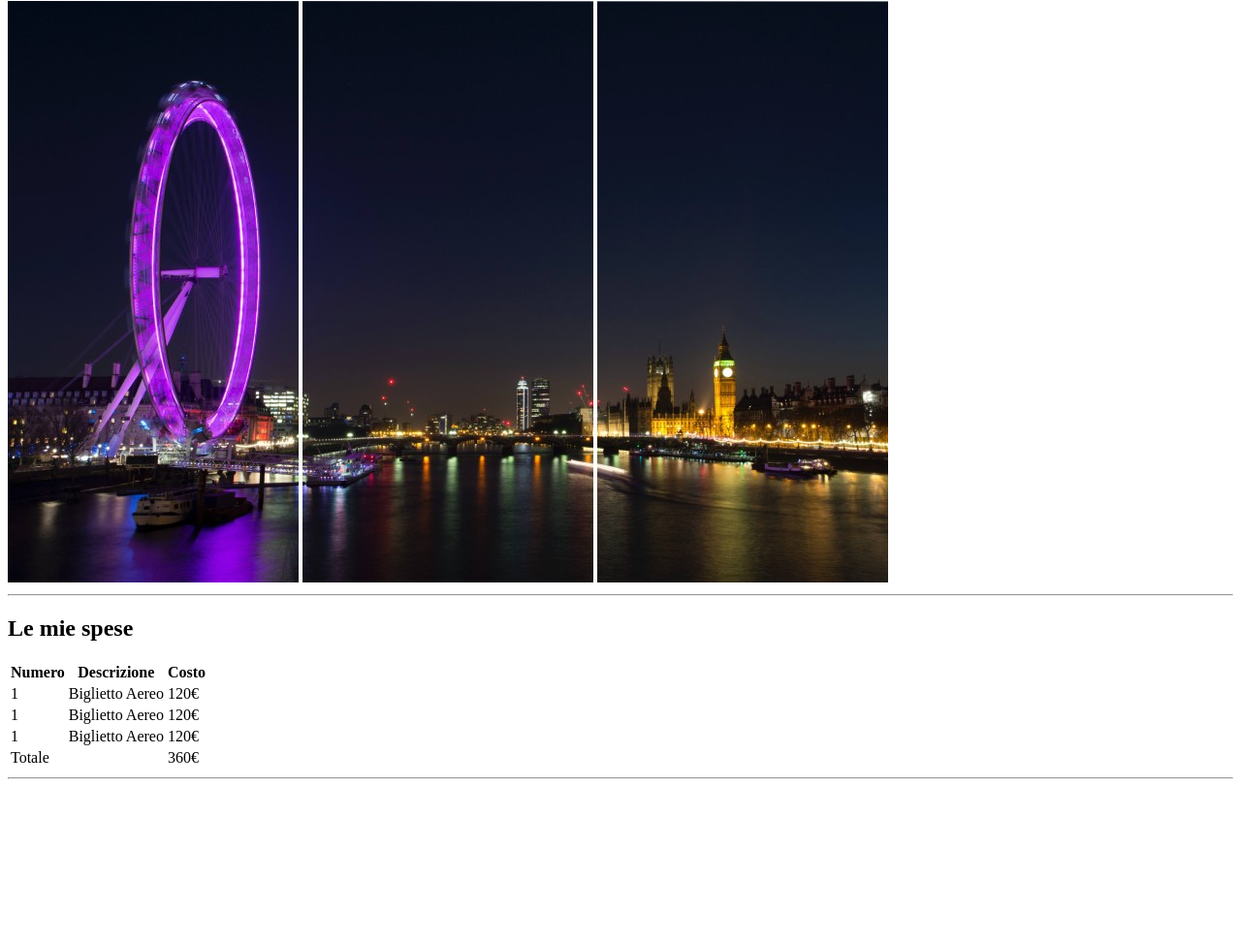
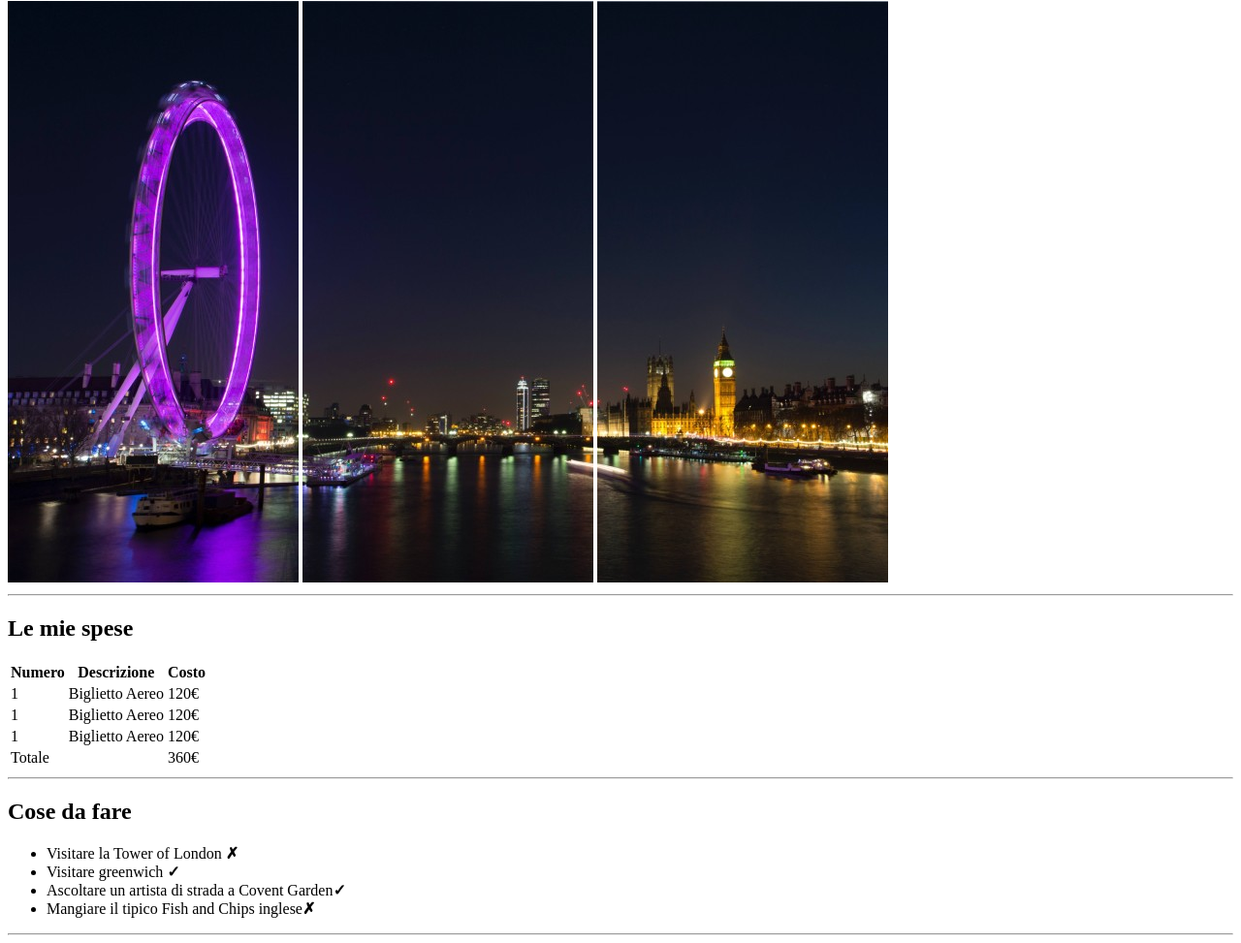
Before and after one commit to Mark-dev30/html-london-trip, a plain HTML site: page index.html in a window 1280 px wide. Shown: the part 79-1052 px from the top of the page at 97% size. Before the commit the page ends 903 px from the top, so only its background shows below. Drawn offline with Linux system fonts and the light colour scheme.

Commit message:
start section 3

```diff
--- a/index.html
+++ b/index.html
@@ -56,10 +56,19 @@
             <hr>
         </section>
 
-        <!-- section2 -->
+        <!-- section 2 -->
+
         <section>
-            <h2></h2>
+            <h2>Cose da fare</h2>
+            <ul>
+                <li>Visitare la Tower of London <strong>&cross;</strong></li>
+                <li>Visitare greenwich <strong>&check;</strong></li>
+                <li>Ascoltare un artista di strada a Covent Garden<strong>&check;</strong></li>
+                <li>Mangiare il tipico Fish and Chips inglese<strong>&cross;</strong></li>
+            </ul>
+            <hr>
 
+        <!-- section 3  -->
         </section>
 
         <section>
```
